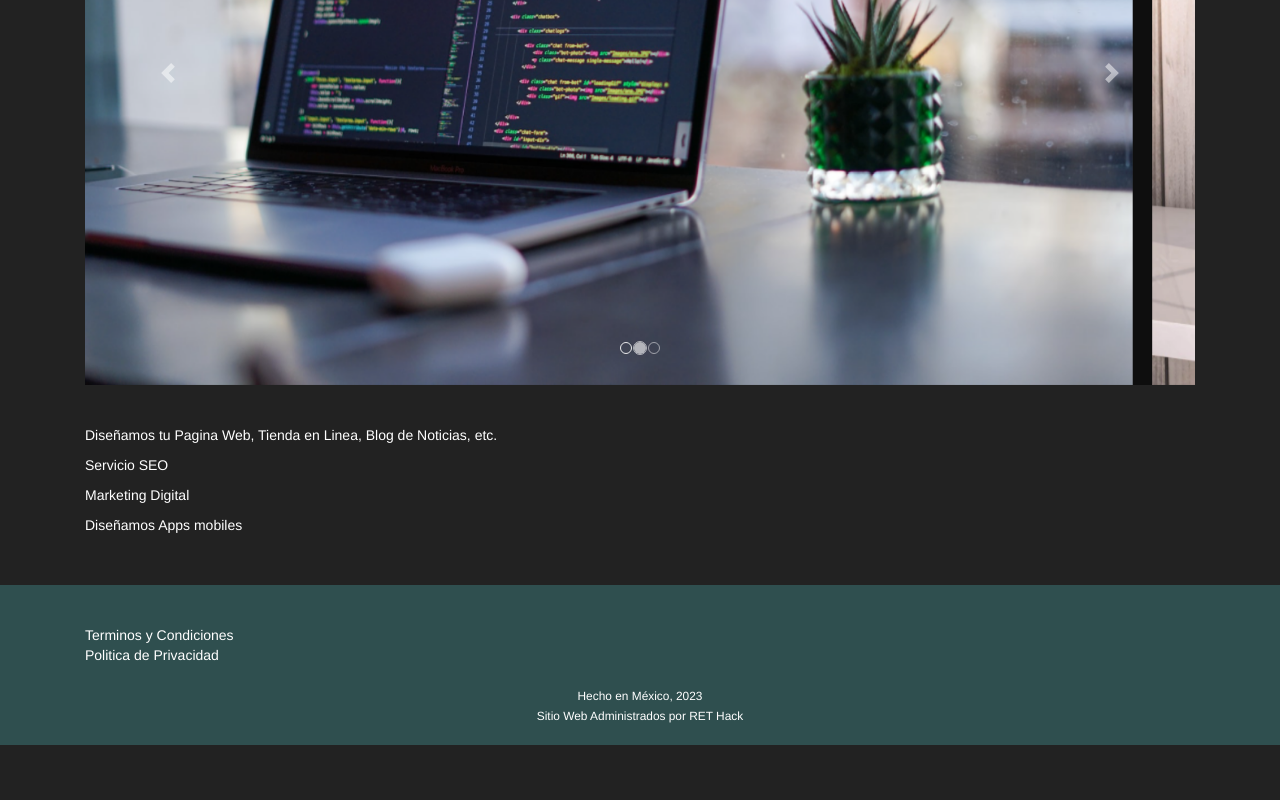
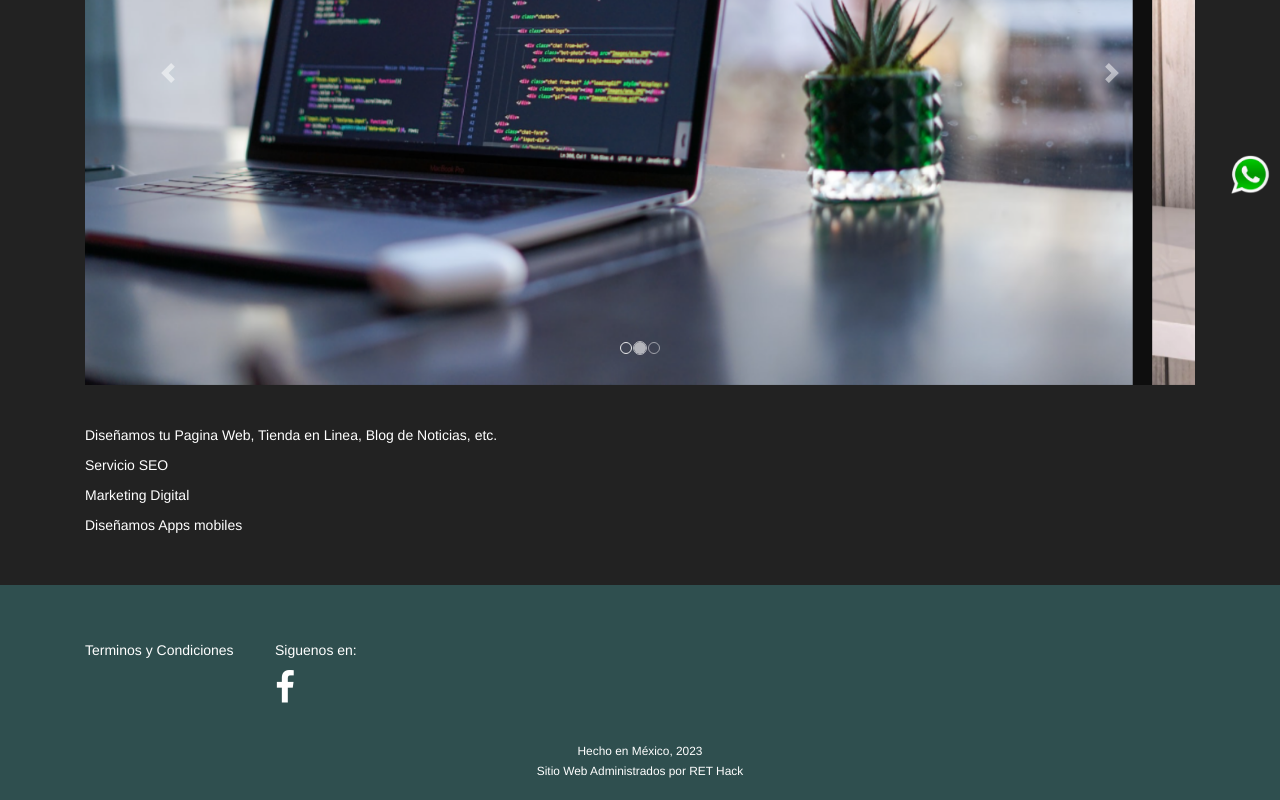
Before and after one commit to garciaraulcu/mycompany, a Vue app: page / in a window 1280 px wide. Shown: the part 525-1325 px from the top of the page. Before the commit the page ends 1270 px from the top, so only its background shows below. Built offline with nearby package versions, Linux system fonts and the light colour scheme.

Commit message:
v1.2.52 Whats App Button

```diff
--- a/src/App.vue
+++ b/src/App.vue
@@ -5,6 +5,8 @@
 
 
         <router-view class="bg-view"></router-view>
+    <whats-app-button/>
+
     <t-footer class="footer"/>
   </div>
 </template>
@@ -13,13 +15,15 @@
 import NavBar from "./components/NavBar.vue";
 import TFooter from "./T-Footer.vue";
 import AlertMessage from './components/AlertMessage.vue'
+import WhatsAppButton from './components/WhatsAppButton.vue'
 
 export default {
   name: "App",
   components: {
     NavBar,
     TFooter,
-    AlertMessage
+    AlertMessage,
+    WhatsAppButton,
   },
 };
 </script>
--- a/src/T-Footer.vue
+++ b/src/T-Footer.vue
@@ -5,14 +5,20 @@
     <div class="">
       <div class="container">
         <div class="row">
-          <div class="col-md-4">
+          <div class="col-md-2 p-4">
             <router-link to="/terminos" class="text-white">Terminos y Condiciones</router-link>
             <br>
-            <router-link to="/terminos" class="text-white">Politica de Privacidad</router-link
-            >
+
           </div>
-          <div class="col-md-4"></div>
-          <div class="col-md-4"></div>
+          <div class="col-md-2 p-4 ">
+
+              <p>Siguenos en: </p>
+              <a href="https://www.facebook.com/rethackmx/" target="_blank" class="text-white">
+                <i style="font-size: 35px;" class="fa fa-facebook"></i>
+
+              </a>
+          </div>
+          <div class="col-md-2 p-4"></div>
         </div>
       </div>
     </div>
--- /dev/null
+++ b/src/components/WhatsAppButton.vue
@@ -0,0 +1,36 @@
+<template>
+  <div>
+    <div class="text-right">
+      <a
+        href="https://wa.me/525564047523?text=Hola!%20Me%20Gustaria%20cotizar%20una%20Pagina%20Web"
+        target="_blank"
+        rel="noopener noreferrer"
+      >
+        <img
+          src="../assets/wa.png"
+          alt="Watsapp"
+          class="wa wa-scale"
+          srcset=""
+          id="wa"
+        />
+      </a>
+    </div>
+  </div>
+</template>
+
+<style scoped>
+.wa {
+  width: 6rem;
+  position: fixed;
+  right: 0;
+  top: 85%;
+  z-index: 1;
+  bottom: 0;
+}
+
+.wa-scale {
+  animation-name: scale;
+  animation-duration: 0.3s;
+  animation-delay: 1s;
+}
+</style>
```
Also changed, not shown: src/assets/wa.png (added).
